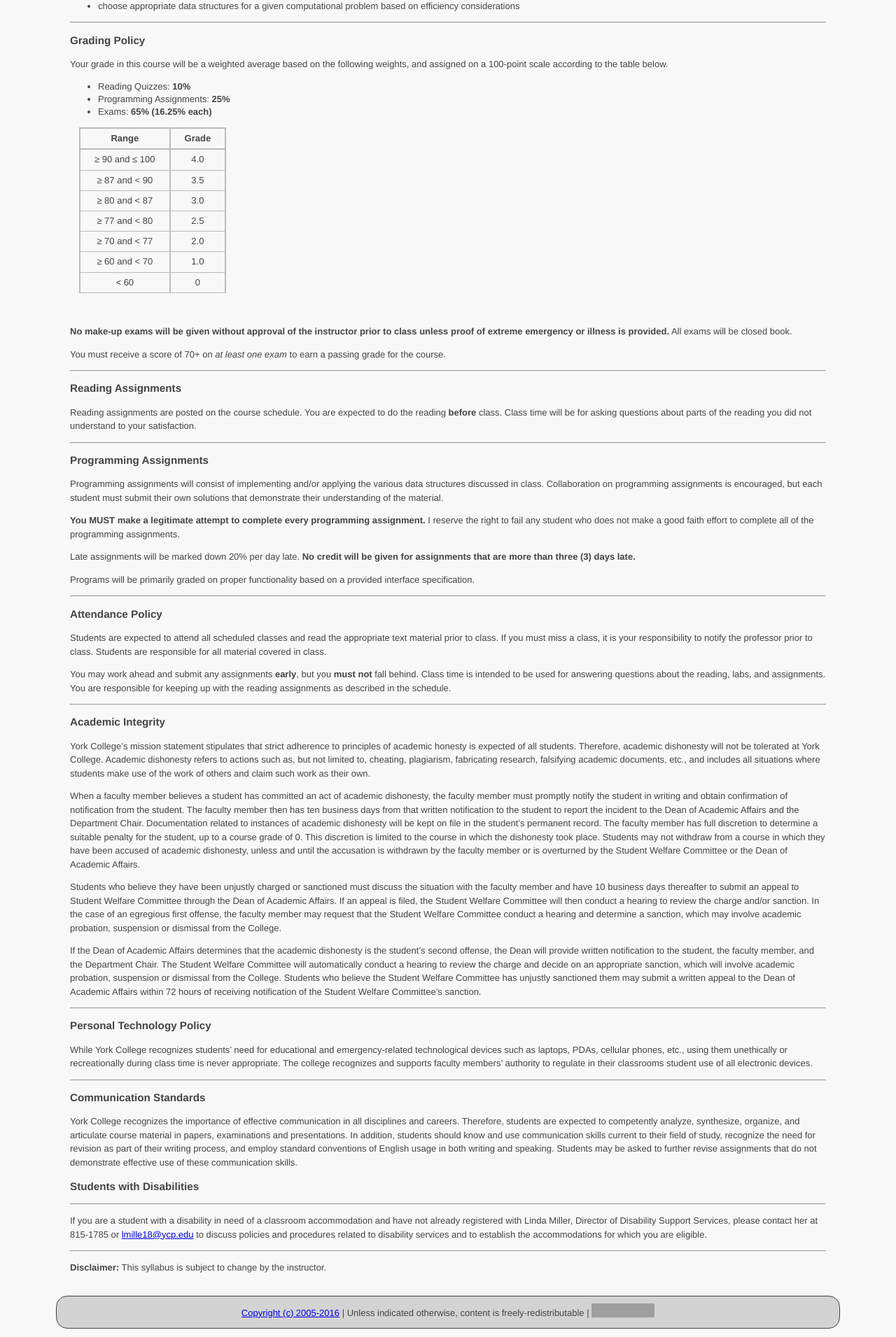
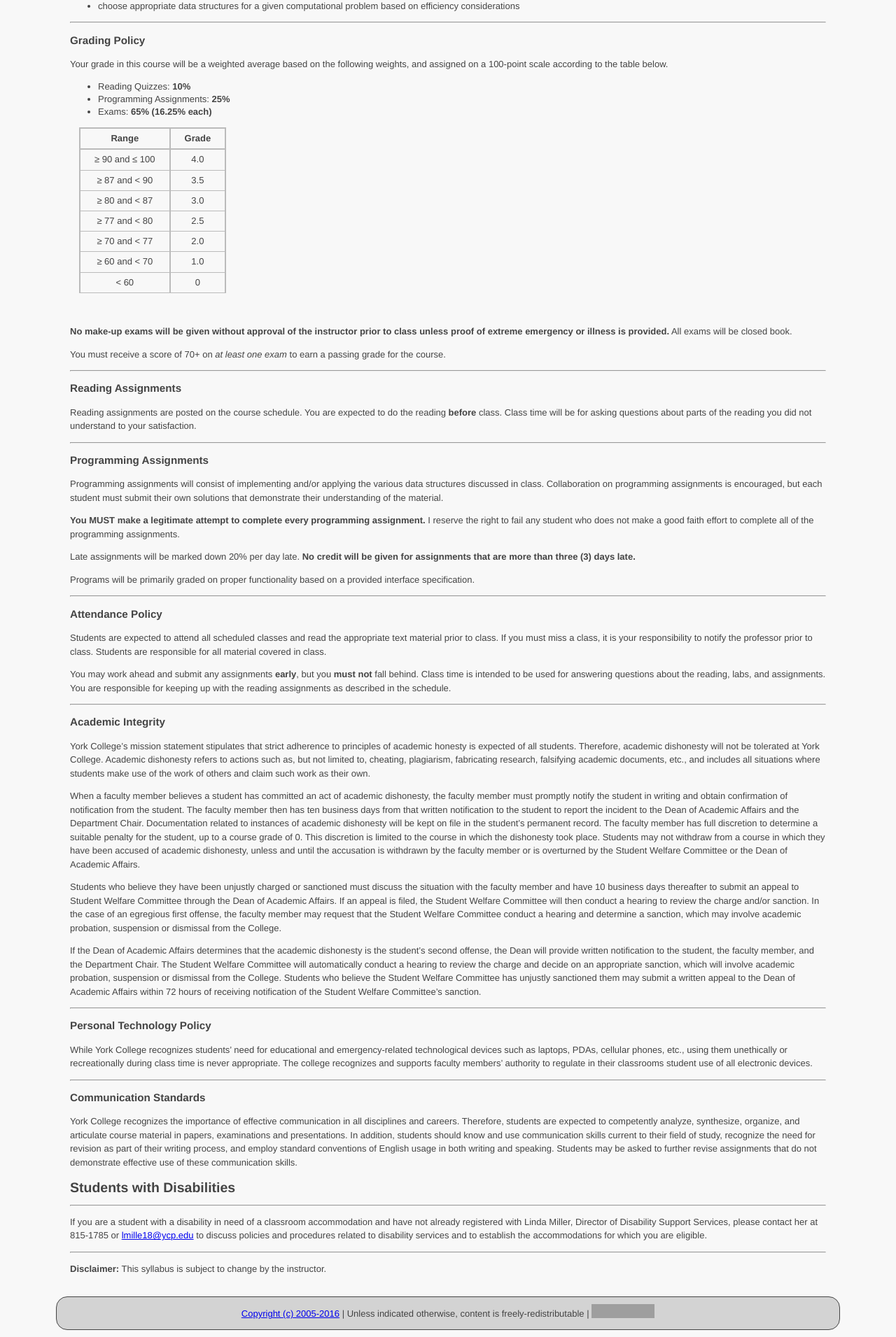
Before and after one commit to ycpcs/cs350-fall2016, a Jekyll site: the page built from syllabus.md, in a window 1280 px wide. Shown: the part 976-2887 px from the top of the page at 70% size. Built offline with Jekyll 4.4.1, drawn with Linux system fonts in a browser that asks for light colours; grey boxes are pictures that could not be loaded.

Commit message:
updated markdown

```diff
--- a/syllabus.md
+++ b/syllabus.md
@@ -178,8 +178,9 @@ York College recognizes the importance of effective communication in all discipl
 
 
 
-### Students with Disabilities
-------------------
+Students with Disabilities
+---
+***
 
 If you are a student with a disability in need of a classroom accommodation and have not already registered with Linda Miller, Director of Disability Support Services, please contact her at 815-1785 or [lmille18@ycp.edu](mailto:lmille18@ycp.edu) to discuss policies and procedures related to disability services and to establish the accommodations for which you are eligible.
 
```
